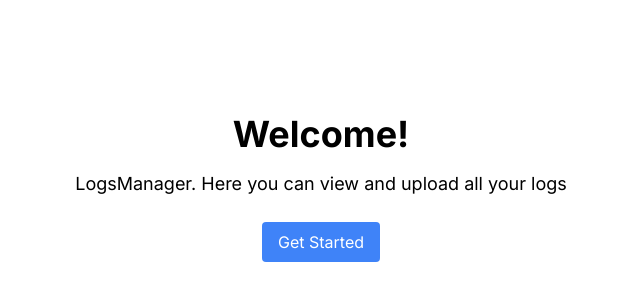
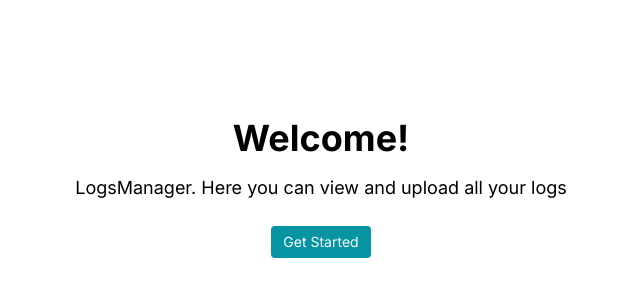
Before and after one commit to microboxlabs/nextjs-logs-manager, a Next.js app in the folder nextjs-logs-manager/: page / in a window 1280 px wide. Shown: the part 212-512 px from the top of the page, without its empty margins (319-959 px from the left). Built offline with nearby package versions, Linux system fonts and the light colour scheme.

Commit message:
refactor: Update login link styling to use btn-primary class for consistency

```diff
--- a/nextjs-logs-manager/app/page.tsx
+++ b/nextjs-logs-manager/app/page.tsx
@@ -7,7 +7,7 @@ export default function Home() {
       <p className="mb-6 text-lg">
         LogsManager. Here you can view and upload all your logs
       </p>
-      <Link href="/login" className="rounded bg-blue-500 px-4 py-2 text-white hover:bg-blue-700">
+      <Link href="/login" className="btn-primary">
         Get Started
       </Link>
     </div>
```
